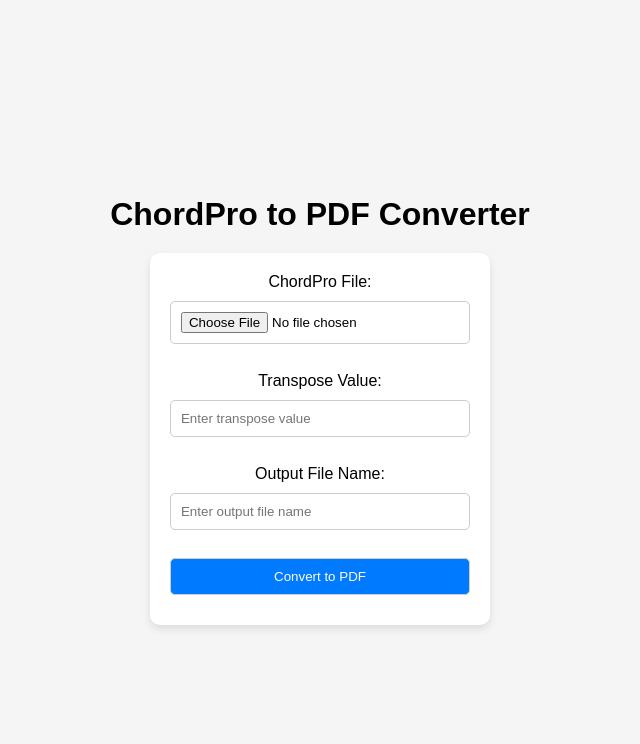
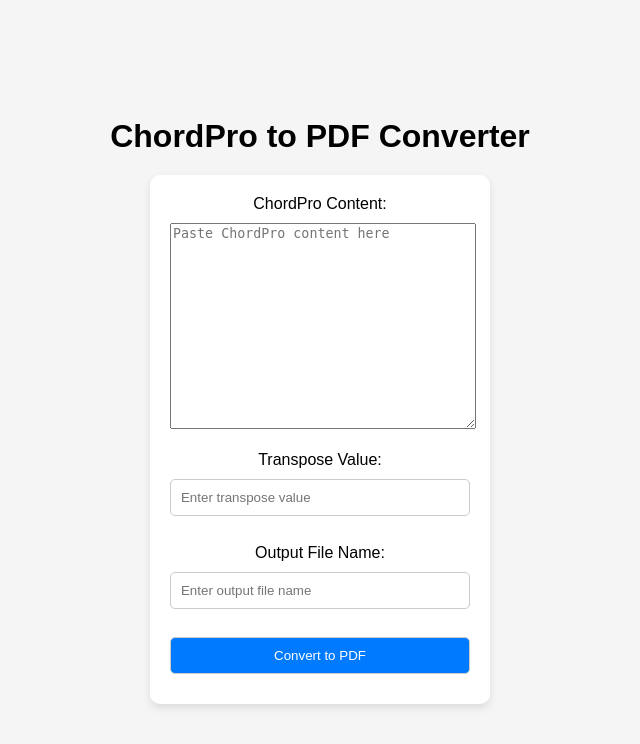
Before and after one commit to rcdilorenzo/chord-pro-gen, a Python web app: template templates/ccpdfgenerator.html in a window 1280 px wide. Shown: the top 744 px of the page, without its empty margins (320-960 px from the left). Run offline with Jinja, Linux system fonts and the light colour scheme; the template is opened without the code that fills it, so the values that code supplies are empty; some libraries are stand-ins or nearby versions.

Commit message:
chore: Refactor chord chart generation code and add support for pasting ChordPro content

```diff
--- a/static/css/ccpdfgenerator.css
+++ b/static/css/ccpdfgenerator.css
@@ -36,6 +36,12 @@ label {
     margin-bottom: 10px;
 }
 
+textarea {
+    width: 100%;
+    height: 200px;
+    resize: vertical;
+}
+
 input[type="file"],
 input[type="number"],
 input[type="text"],
--- a/templates/ccpdfgenerator.html
+++ b/templates/ccpdfgenerator.html
@@ -14,14 +14,17 @@
     <div class="container">
         <h1>ChordPro to PDF Converter</h1>
         <form id="conversionForm" action="submit" method="post" enctype="multipart/form-data">
-            <label for="chordproFile">ChordPro File:</label>
-            <input type="file" id="chordproFile" name="chordproFile" accept=".chordpro" required><br><br>
+            <label for="chordproContent">ChordPro Content:</label>
+            <textarea id="chordproContent" name="chordproContent" placeholder="Paste ChordPro content here"
+                required></textarea><br><br>
 
             <label for="transposeValue">Transpose Value:</label>
-            <input type="number" id="transposeValue" name="transposeValue" placeholder="Enter transpose value" min="-12" max="12" required><br><br>
+            <input type="number" id="transposeValue" name="transposeValue" placeholder="Enter transpose value" min="-12"
+                max="12" required><br><br>
 
             <label for="outputFileName">Output File Name:</label>
-            <input type="text" id="outputFileName" name="outputFileName" placeholder="Enter output file name" maxlength="30" required><br><br>
+            <input type="text" id="outputFileName" name="outputFileName" placeholder="Enter output file name"
+                maxlength="30" required><br><br>
 
             <button type="submit">Convert to PDF</button>
         </form>
```
Also changed, not shown: server.js (+15 -9 lines).
